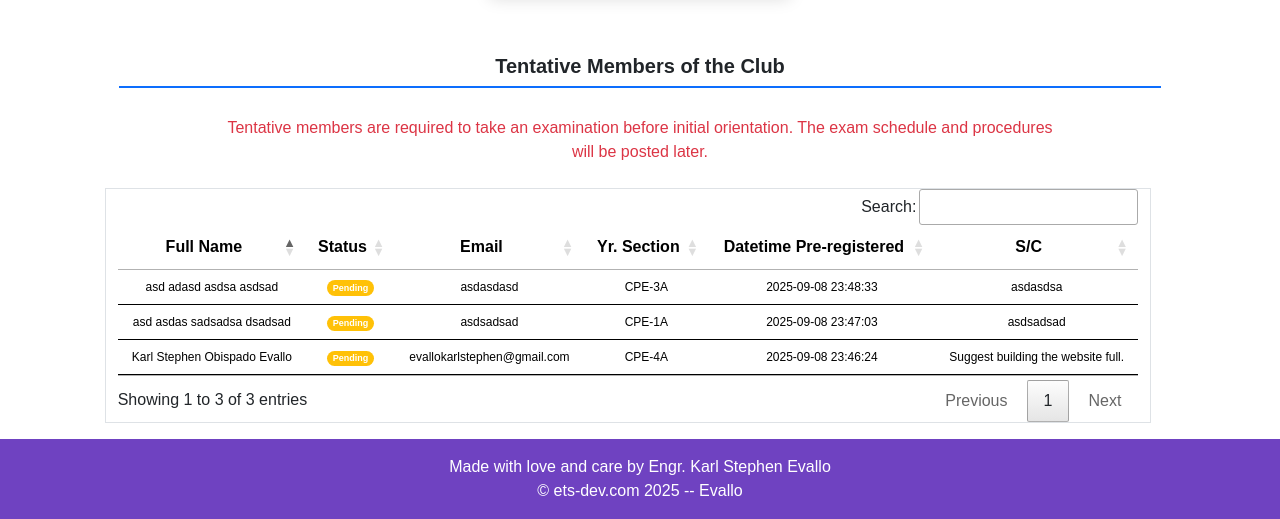
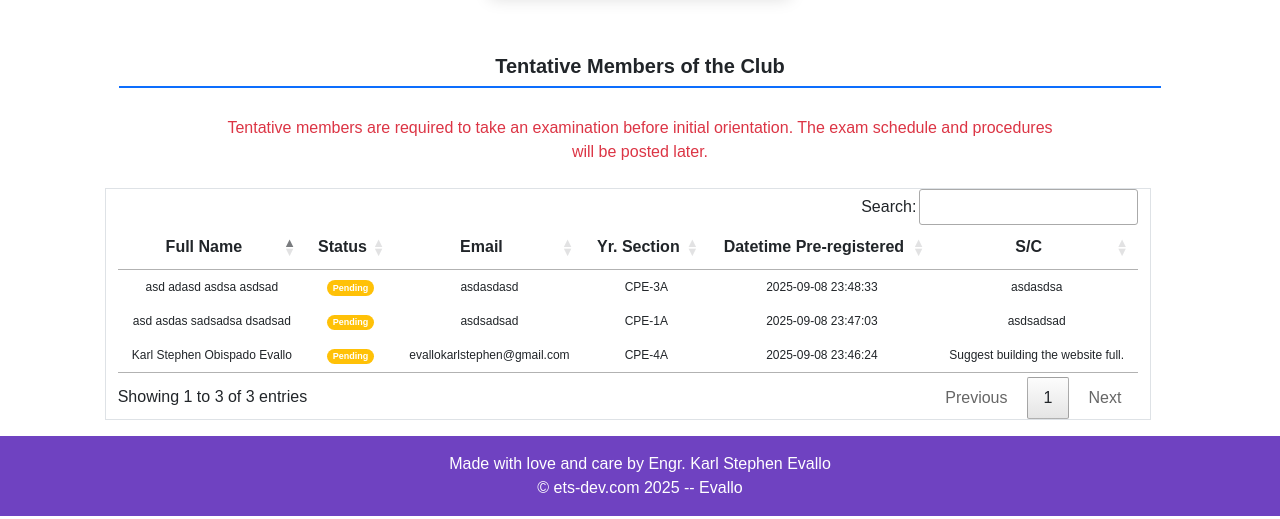
Before and after one commit to MiyokoShinzu/nas, a PHP site: page /members.php in a window 1280 px wide. Shown: the part 1476-1995 px from the top of the page. Run offline with PHP 8.4, Linux system fonts and the light colour scheme; data comes from the database, SQL or seed files in the repository; lists and menus that the app fills with data are empty; some libraries are stand-ins or nearby versions.

Commit message:
Update members.php

```diff
--- a/members.php
+++ b/members.php
@@ -421,8 +421,8 @@
                 </span>
             </div>
             <div class="row">
-                <div class="col-8 border col-lg-10 mx-auto">
-                    <table class="table table-hover" id="members_table">
+                <div class="col-6 border col-lg-10 mx-auto">
+                    <table class="" id="members_table">
                         <thead>
                             <tr>
                                 <th class="text-center">Full Name</th>
```
